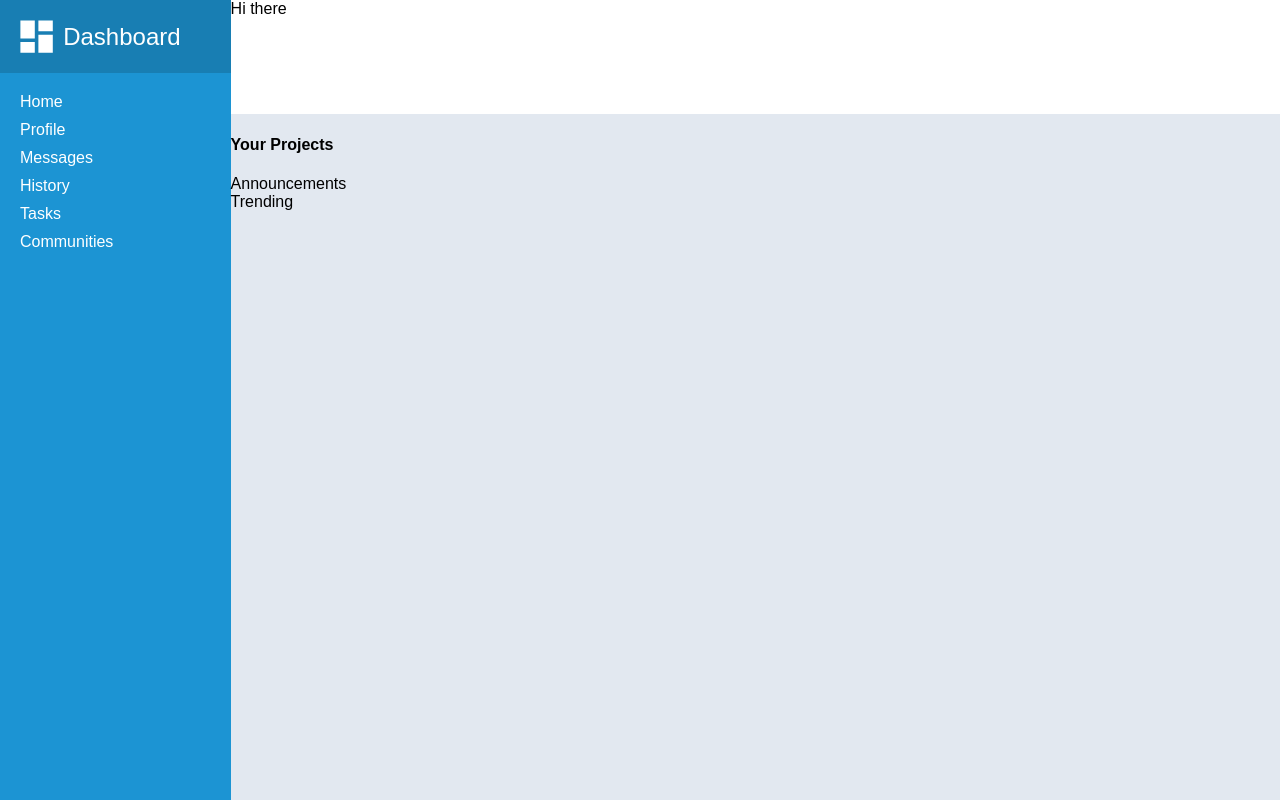
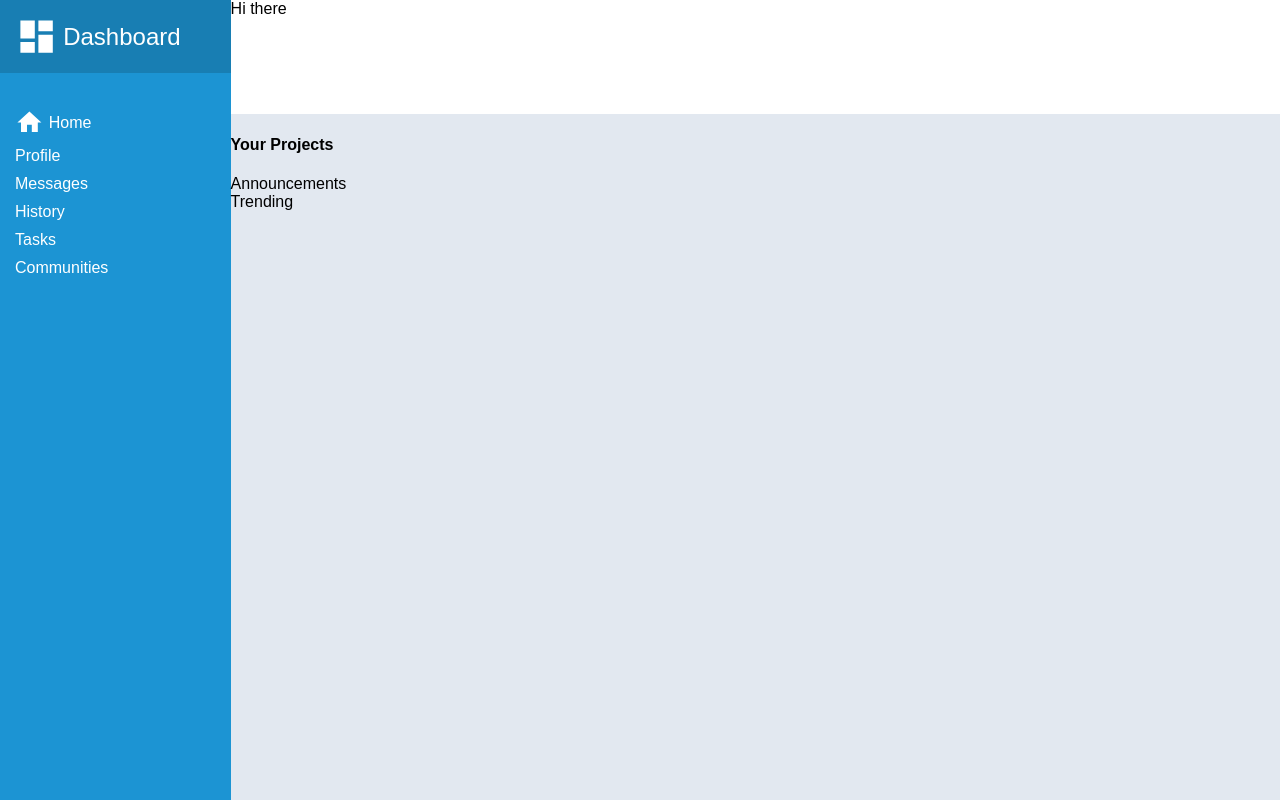
Before and after one commit to hahohihu/Dashboard, a plain HTML site: page index.html in a window 1280 px wide. Drawn offline with Linux system fonts and the light colour scheme.

Commit message:
add svg, move padding around

```diff
--- a/index.html
+++ b/index.html
@@ -17,12 +17,27 @@
             Dashboard
         </a>
         <ul>
-            <li>Home</li>
-            <li>Profile</li>
-            <li>Messages</li>
-            <li>History</li>
-            <li>Tasks</li>
-            <li>Communities</li>
+            <li><a href="">
+                    <svg xmlns="http://www.w3.org/2000/svg" viewBox="0 0 24 24">
+                        <path d="M10,20V14H14V20H19V12H22L12,3L2,12H5V20H10Z" />
+                    </svg>
+                    Home
+                </a></li>
+            <li><a href="">
+                    Profile
+                </a></li>
+            <li><a href="">
+                    Messages
+                </a></li>
+            <li><a href="">
+                    History
+                </a></li>
+            <li><a href="">
+                    Tasks
+                </a></li>
+            <li><a href="">
+                    Communities
+                </a></li>
         </ul>
     </nav>
     <header>Hi there</header>
--- a/style.css
+++ b/style.css
@@ -38,24 +38,17 @@ svg {
 }
 
 nav {
-    & > * {
+    &>* {
         margin: 0;
-        padding: 15px 50px 15px 15px;
+        padding: 30px 0px;
     }
 
     & a {
+        padding: 5px 50px 5px 15px;
         color: inherit;
         text-decoration: inherit;
-    }
-
-    & a:hover {
-        backdrop-filter: brightness(85%);
-    }
-
-    & #title {
         display: flex;
         align-items: center;
-        font-size: 1.5em;
 
         & svg {
             height: 1.8em;
@@ -64,11 +57,21 @@ nav {
         }
     }
 
+    & a:hover {
+        backdrop-filter: brightness(85%);
+    }
+
+    & #title {
+        font-size: 1.5em;
+        padding-top: 15px;
+        padding-bottom: 15px;
+    }
+
     & ul {
         list-style: none;
 
         & li {
-            padding: 5px;
+            padding: 0;
         }
     }
 }
```
